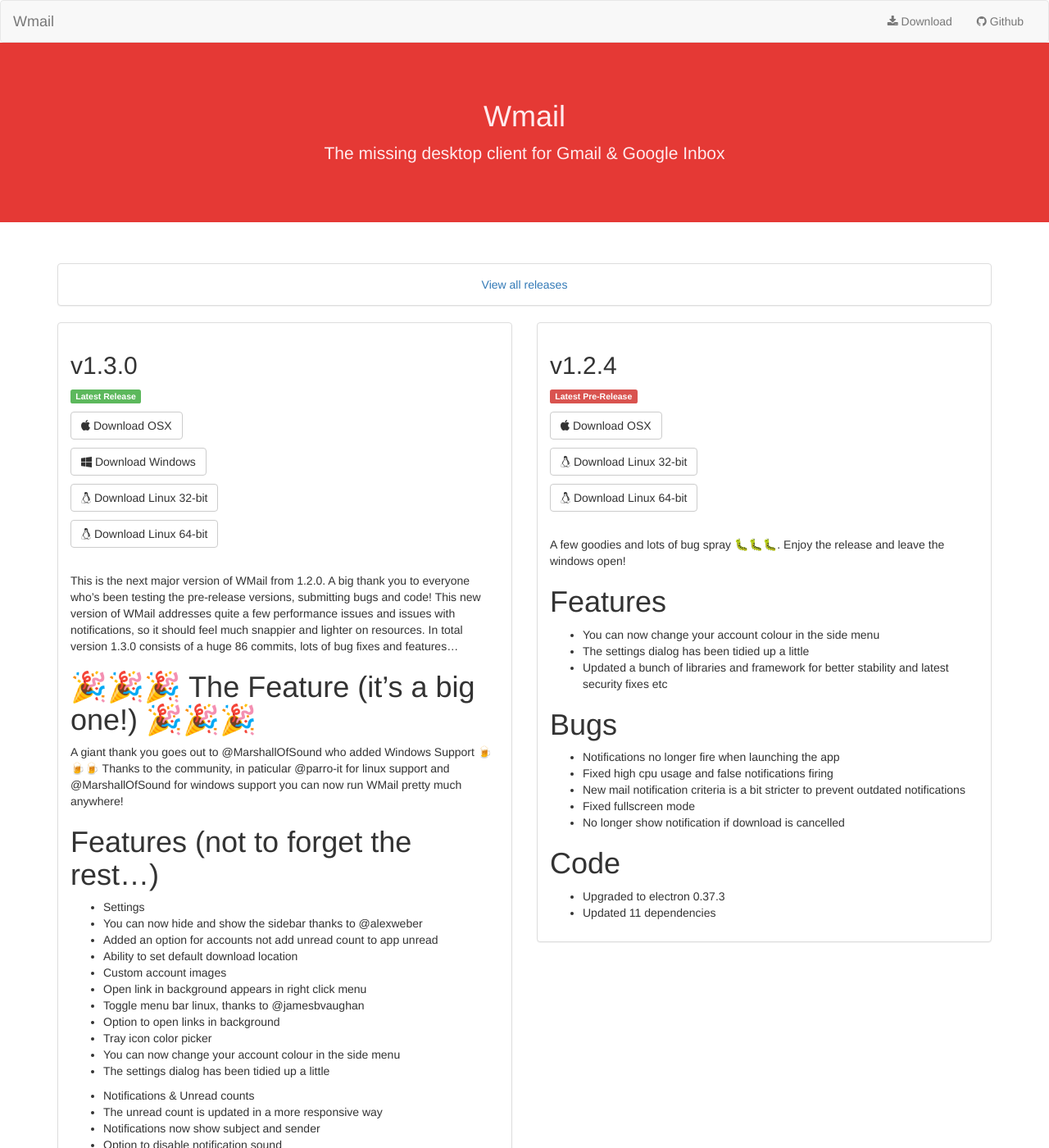
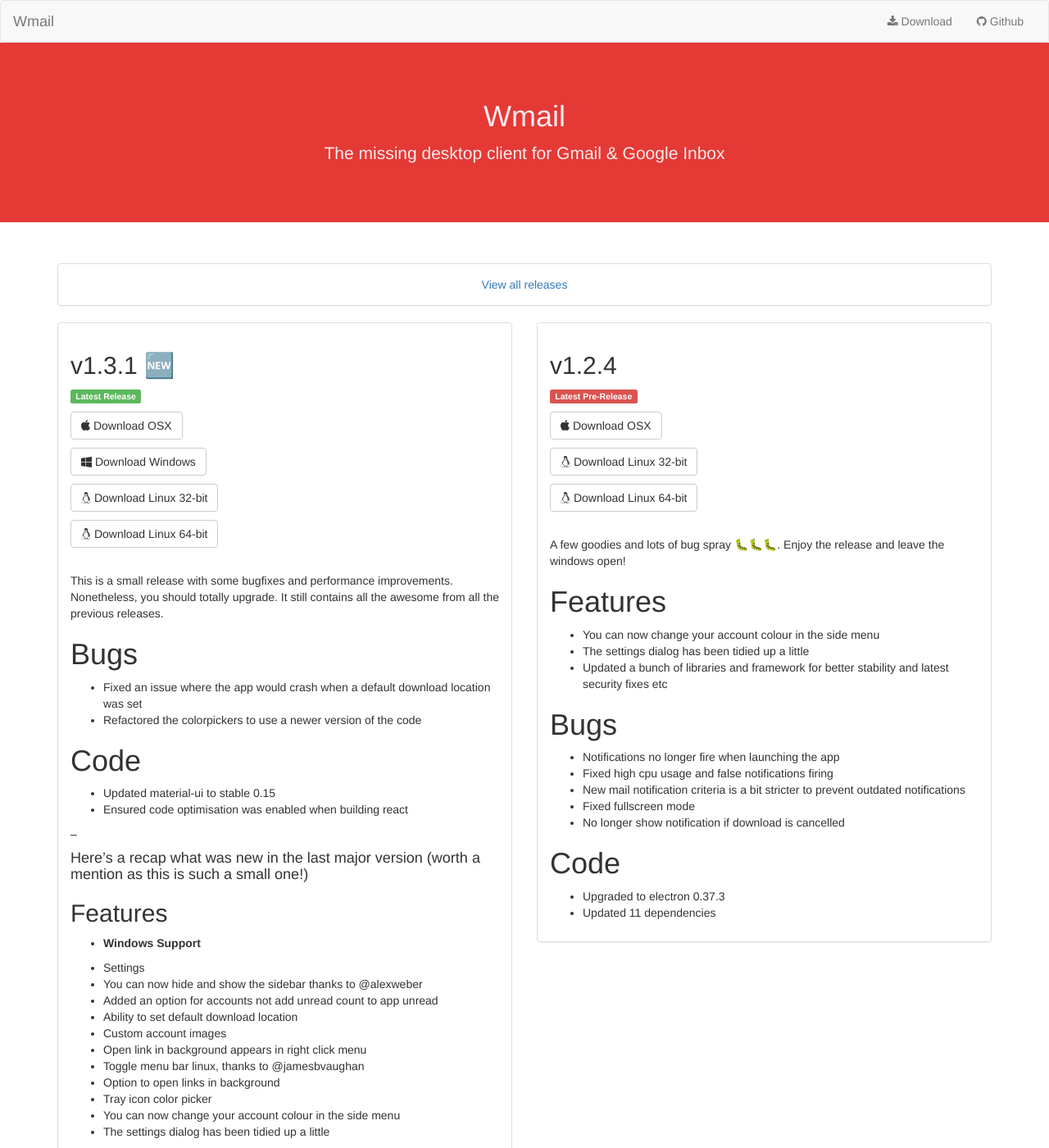
Before and after one commit to Thomas101/wmail, a Jekyll site: the page built from download.html, in a window 1280 px wide and 1400 px high. Shown: the whole window at 82% size. Built offline with Jekyll 4.4.1, drawn with Linux system fonts in a browser that asks for light colours.

Commit message:
Added 1.3.1 release

```diff
--- a/_includes/release_notes.md
+++ b/_includes/release_notes.md
@@ -1,10 +1,20 @@
-This is the next major version of WMail from 1.2.0. A big thank you to everyone who's been testing the pre-release versions, submitting bugs and code! This new version of WMail addresses quite a few performance issues and issues with notifications, so it should feel much snappier and lighter on resources. In total version 1.3.0 consists of a huge 86 commits, lots of bug fixes and features...
+This is a small release with some bugfixes and performance improvements. Nonetheless, you should totally upgrade. It still contains all the awesome from all the previous releases.
 
-# 🎉🎉🎉  The Feature (it’s a big one!) 🎉🎉🎉
-A giant thank you goes out to @MarshallOfSound who added Windows Support 🍺🍺🍺
-Thanks to the community, in paticular @parro-it  for linux support and @MarshallOfSound for windows support you can now run WMail pretty much anywhere!
+# Bugs
+* Fixed an issue where the app would crash when a default download location was set
+* Refactored the colorpickers to use a newer version of the code
 
-# Features (not to forget the rest...)
+# Code
+* Updated material-ui to stable 0.15
+* Ensured code optimisation was enabled when building react
+
+--
+
+#### Here's a recap what was new in the last major version (worth a mention as this is such a small one!)
+
+## Features
+* **Windows Support**
+
 * Settings
  * You can now hide and show the sidebar thanks to @alexweber
  * Added an option for accounts not add unread count to app unread
@@ -37,7 +47,7 @@
 * Updated electron to the latest version for bug fixes and performance
 * Updated a bunch of libraries and framework for better stability and latest security fixes etc
 
-# Bugs 🐛🐛🐛
+## Bugs 🐛🐛🐛
 * @dkuntz2 fixed the white border around avatars
 * Unread messages in notification area no longer show stale messages
 * Unread messages are now auto-synced when the unread count changes so notification system feels more responsive.
@@ -55,7 +65,7 @@
 * No longer show notification if download is cancelled
 
 
-# Code
+## Code
 * Continued an on-wards march to keep dependencies updated
 * Moved forward with React to version 15 which required quite a few code patches
 * Updated settings screen for accounts to remove duplicated code
--- a/download.html
+++ b/download.html
@@ -1,7 +1,7 @@
 ---
 layout: default
-release_v: "v1.3.0"
-release_s: "1_3_0"
+release_v: "v1.3.1"
+release_s: "1_3_1"
 prerelease_v: "v1.2.4"
 prerelease_s: "1_2_4"
 ---
@@ -34,7 +34,7 @@
       <div class="col-md-6">
         <div class="panel panel-default">
           <div class="panel-body">
-            <h2>{{ page.release_v }}</h2>
+            <h2>{{ page.release_v }} 🆕</h2>
             <p><span class="label label-success">Latest Release</span></p>
             <p>
               <a href="https://github.com/Thomas101/wmail/releases/download/{{ page.release_v }}/WMail_{{ page.release_s }}_osx.zip" class="btn btn-default">
```
